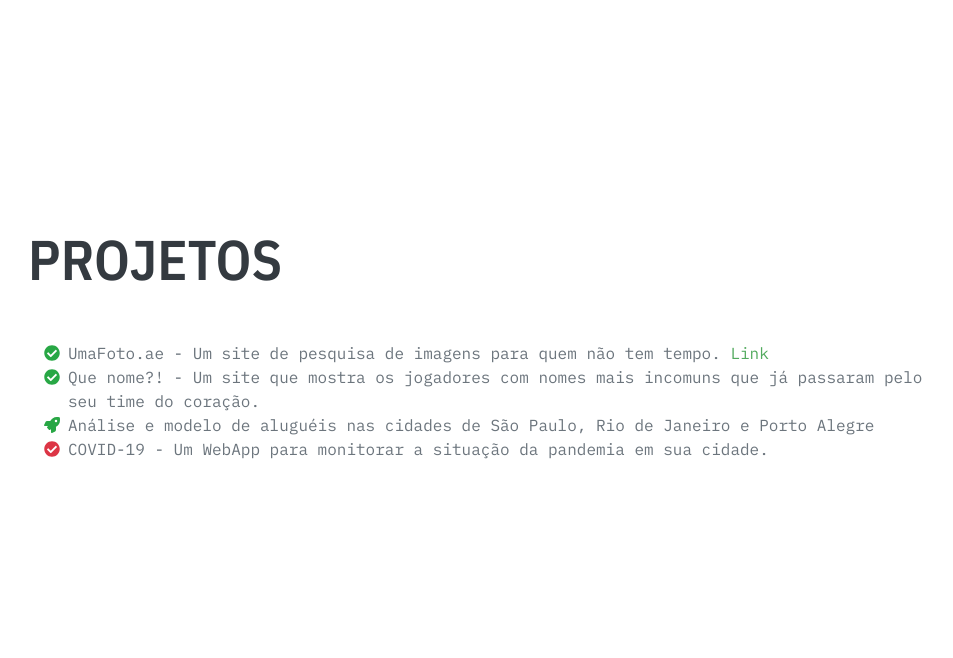
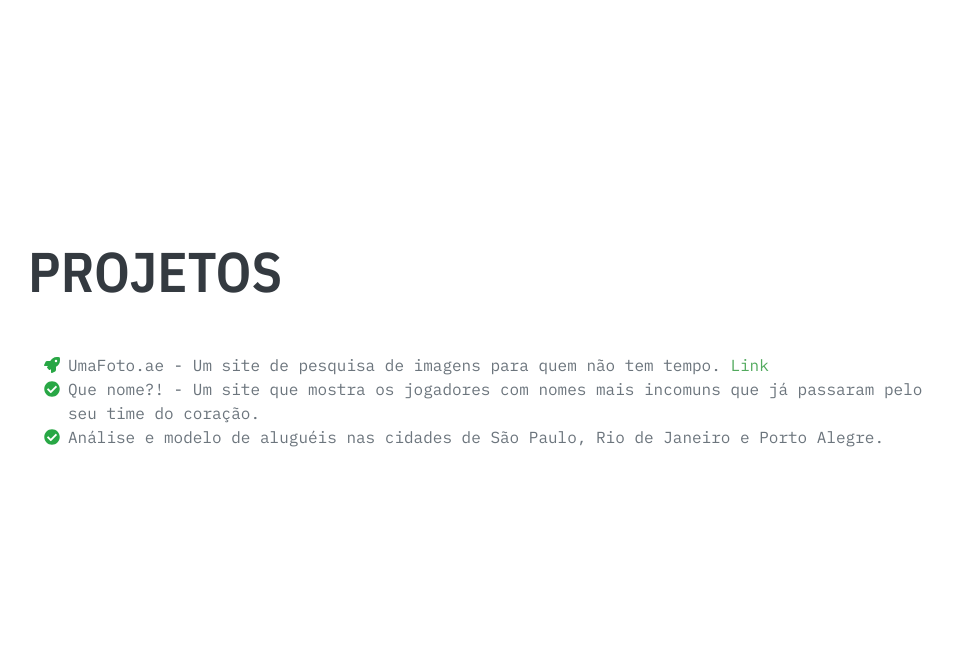
Before and after one commit to joelschutz/web-site, a Django app: page / in a window 1280 px wide. Shown: the part 4313-4971 px from the top of the page, without its empty margins (292-1245 px from the left). Run offline with Django 3.2, Linux system fonts and the light colour scheme; some libraries are stand-ins or nearby versions.

Commit message:
fixing more mistakes

```diff
--- a/portifolio/templates/pages/index.html
+++ b/portifolio/templates/pages/index.html
@@ -170,7 +170,7 @@
                     <h2 class="mb-5"> Projetos </h2>
                     <ul class="fa-ul mb-0">
                         <li>
-                            <span class="fa-li"><i class="fas fa-check-circle text-success"></i></span>
+                            <span class="fa-li"><i class="fas fa-rocket text-success"></i></span>
                             UmaFoto.ae - Um site de pesquisa de imagens para quem não tem tempo. <a href='/umafoto-ae'>Link</a>
                         </li>
                         <li>
@@ -178,12 +178,8 @@
                             Que nome?! - Um site que mostra os jogadores com nomes mais incomuns que já passaram pelo seu time do coração.
                         </li>
                         <li>
-                            <span class="fa-li"><i class="fas fa-rocket text-success"></i></span>
-                            Análise e modelo de aluguéis nas cidades de São Paulo, Rio de Janeiro e Porto Alegre
-                        </li>
-                        <li>
-                            <span class="fa-li"><i class="fas fa-check-circle text-danger"></i></span>
-                            COVID-19 - Um WebApp para monitorar a situação da pandemia em sua cidade.
+                            <span class="fa-li"><i class="fas fa-check-circle text-success"></i></span>
+                            Análise e modelo de aluguéis nas cidades de São Paulo, Rio de Janeiro e Porto Alegre.
                         </li>
                     </ul>
                 </div>
```
